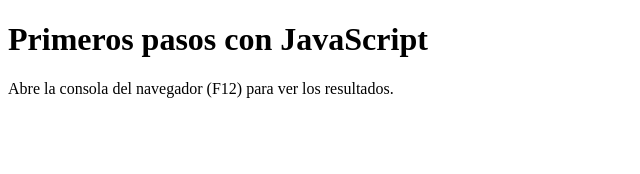
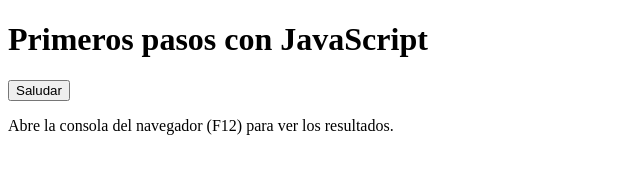
Before and after one commit to DarioTub/LMSGI_Tubio, a plain HTML site: page primeros_pasos_js/index.html in a window 1280 px wide. Shown: the whole page, without its empty margins (0-640 px from the left). Drawn offline with Linux system fonts and the light colour scheme.

Commit message:
na y menos

```diff
--- a/primeros_pasos_js/index.html
+++ b/primeros_pasos_js/index.html
@@ -7,6 +7,7 @@
 </head>
 <body>
   <h1>Primeros pasos con JavaScript</h1>
+  <button onclick="alert('Hola')">Saludar</button>
   <p>Abre la consola del navegador (F12) para ver los resultados.</p>
 </body>
 </html>
```
